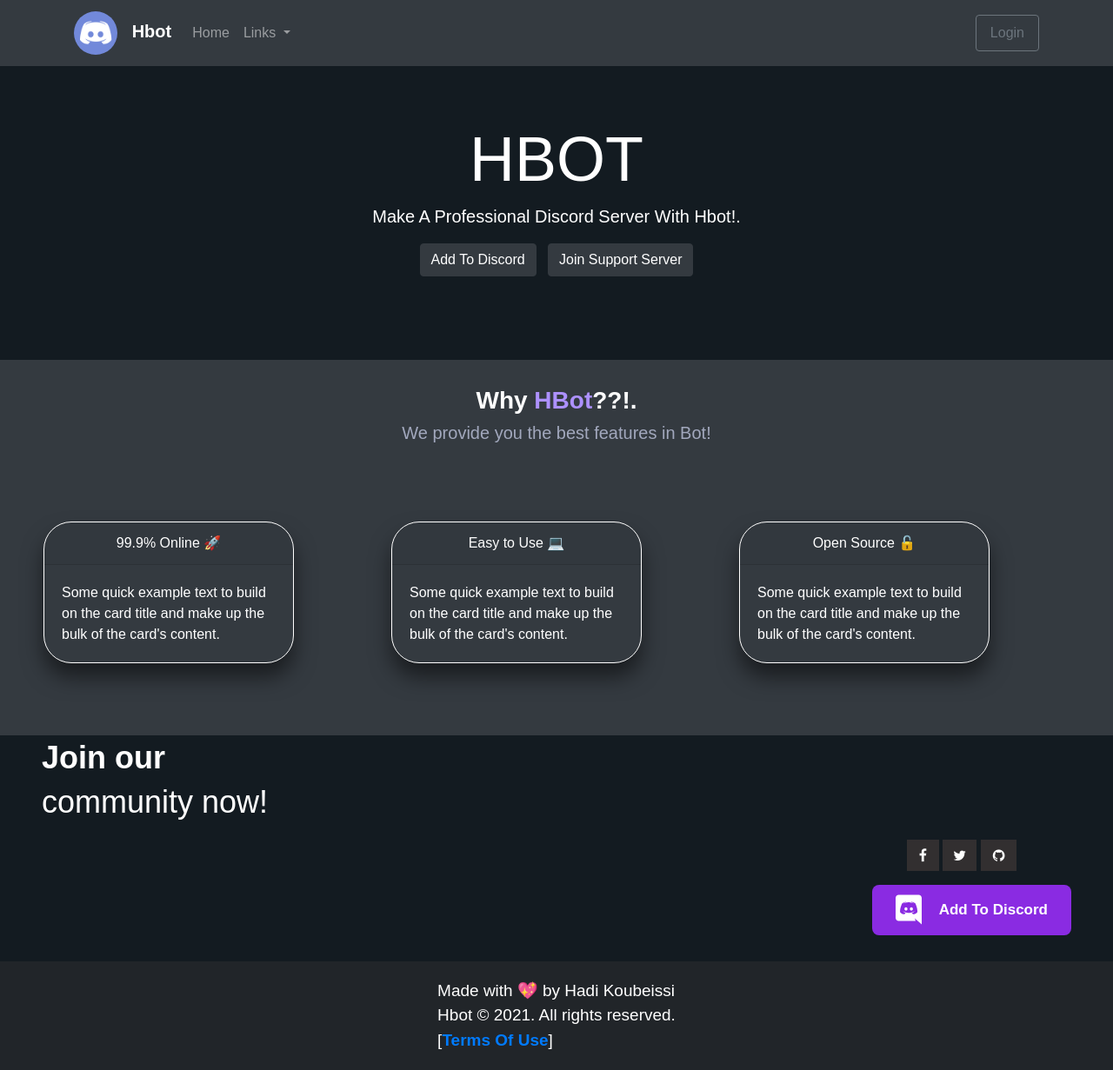
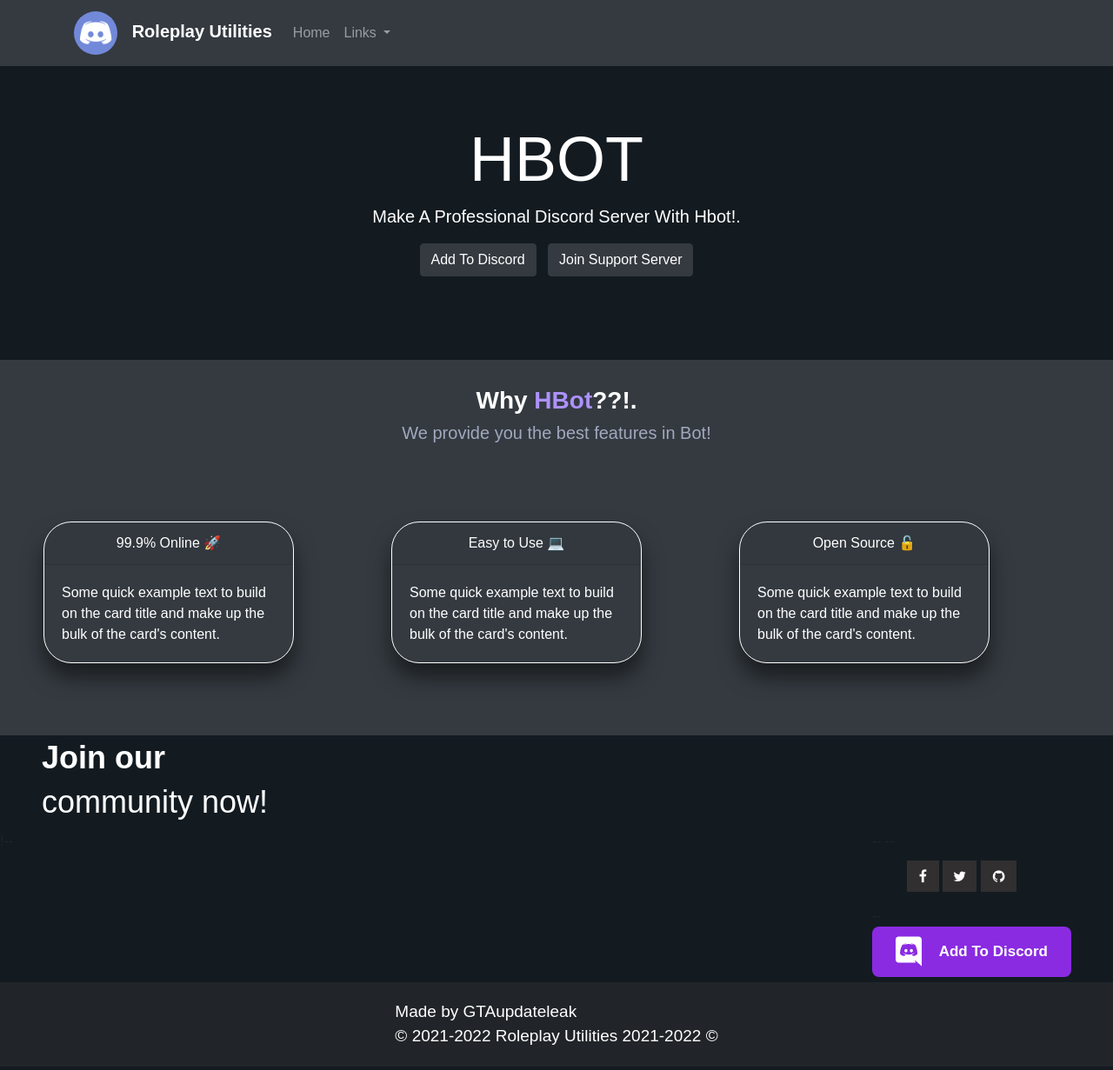
Before and after one commit to Roleplay-Utilities/Roleplay, a plain HTML site: page index.html in a window 1280 px wide. Shown: the whole page at 87% size. Drawn offline with nearby package versions, Linux system fonts and the light colour scheme.

Commit message:
Update index.html

```diff
--- a/index.html
+++ b/index.html
@@ -15,7 +15,7 @@
   <nav class="navbar navbar-expand-lg navbar-dark bg-dark">
     <div class="container-fluid container">
       <a class="navbar-brand" href="/">
-        <img src="./assets/bot.png" alt="" width="50" height="50" class="rounded-circle"> &nbsp; <span>Hbot</span>
+        <img src="./assets/bot.png" alt="" width="50" height="50" class="rounded-circle"> &nbsp; <span>Roleplay Utilities</span>
       </a>
       <button class="navbar-toggler" type="button" data-bs-toggle="collapse" data-bs-target="#navbarSupportedContent"
         aria-controls="navbarSupportedContent" aria-expanded="false" aria-label="Toggle navigation">
@@ -39,16 +39,10 @@
                   Server</a></li>
                 <hr class="dropdown-divider">
               </li>
-              <li><a class="dropdown-item text-muted font-weight-bold" href="https://github.com/Hadi-Koubeissi"
-                  target="_blank">Official Github</a></li>
               <li><a class="dropdown-item text-muted font-weight-bold" href="">View Documentation</a></li>
             </ul>
           </li>
         </ul>
-        <div class="d-flex ml-auto" id="headerlogin">
-          <li class="nav-item" style="list-style: none;">
-            <a class="nav-link btn btn-outline-secondary login" href="/login">Login</a>
-          </li>
         </div>
       </div>
     </div>
@@ -62,7 +56,7 @@
     </p>
     <a class="btn btn-dark" href="/invite">Add To Discord</a>
     &nbsp;
-    <a class="btn btn-dark" href="/support">Join Support Server</a>
+    <a class="btn btn-dark" href="https://discord.gg/J9N6evPF8Y">Join Support Server</a>
   </div>
 
   <div class="bg-dark">
@@ -100,12 +94,12 @@
         <br>
         community now!
       </h3>
-      <div class="float-right mr-5">
-        <ul class="social-icons">
+      !--<div class="float-right mr-5">--
+        --<ul class="social-icons">
           <li><a href="" class="social-icon"> <i class="fa fa-facebook"></i></a></li>
           <li><a href="" class="social-icon"> <i class="fa fa-twitter"></i></a></li>
           <li><a href="" class="social-icon"> <i class="fa fa-github"></i></a></li>
-        </ul>
+        </ul>--
         <div style="transform: none;"><a href="" target="_blank"> <button class="add_to_discord" h><svg width="30"
                 height="35" viewBox="0 0 30 35" fill="none" xmlns="http://www.w3.org/2000/svg">
                 <path fill-rule="evenodd" clip-rule="evenodd"
@@ -120,10 +114,8 @@
         <div class="row d-flex justify-content-center">
           <div class="">
             <p style="font-size: 19px; padding: 0px; margin: 0px;"><a href="https://github.com/Hadi-Koubeissi"
-                style="text-decoration: none; color: white;">Made with 💖 by Hadi Koubeissi</a></br>Hbot ©
-              2021. All
-              rights reserved.</br>[<a href="./pages/license.html"><b>Terms Of Use</b></a>]</p>
-          </div>
+                style="text-decoration: none; color: white;">Made by GTAupdateleak</a></br>© 2021-2022 Roleplay Utilities 2021-2022 ©
+        </div>
         </div>
       </div>
     </footer>
```
